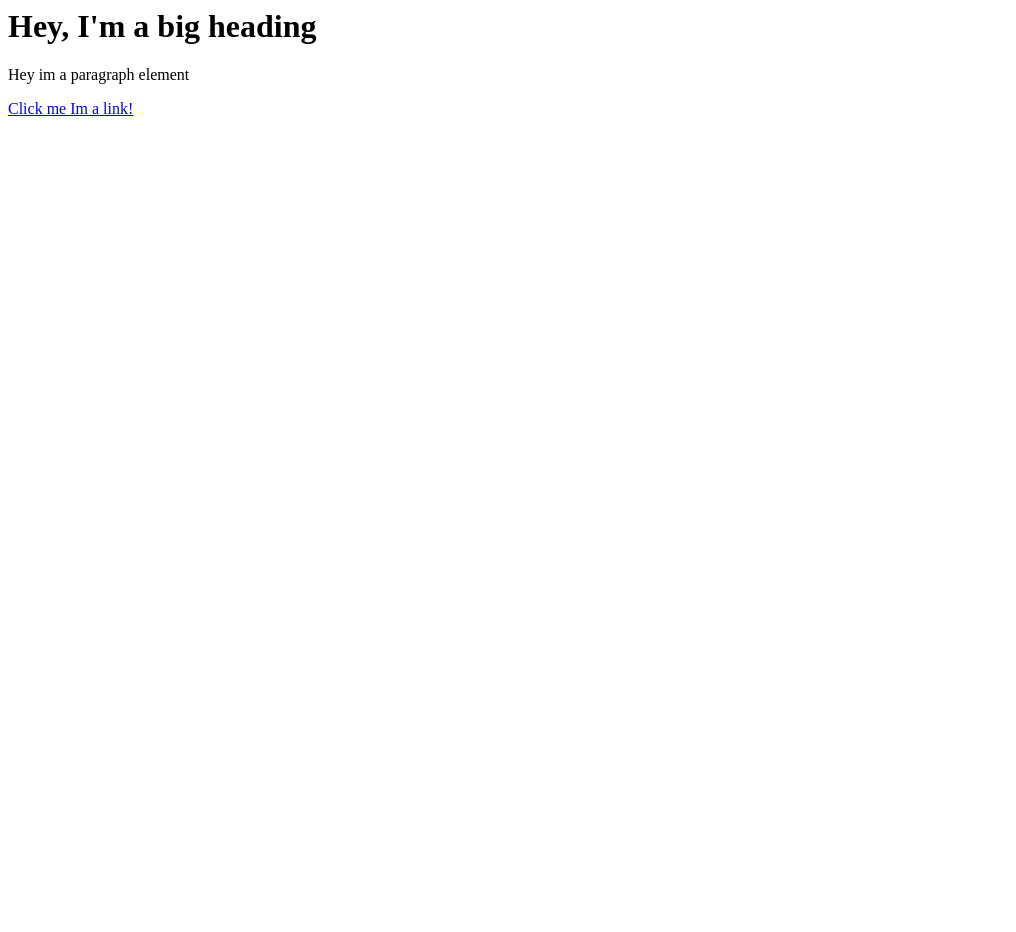
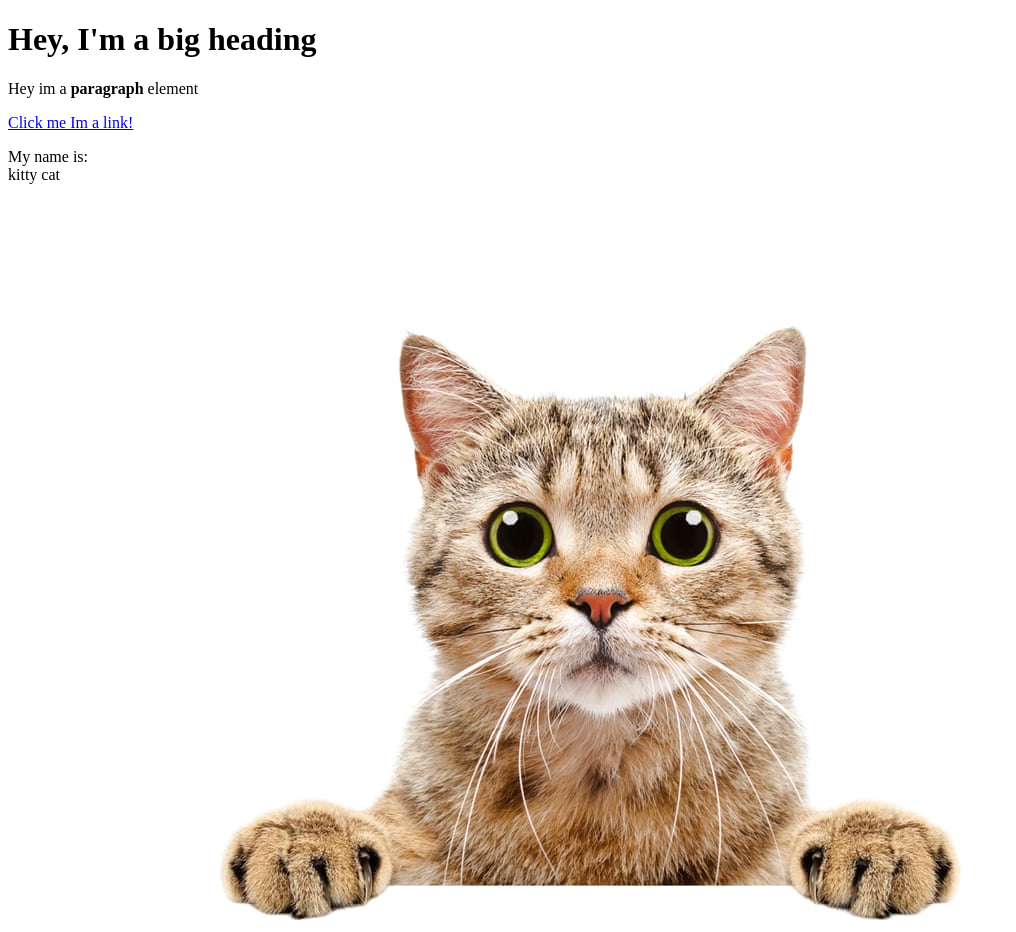
Before and after one commit to odunne22/cartoon-hero, a plain HTML site: page test1.html in a window 1280 px wide. Shown: the whole page, without its empty margins (0-1016 px from the left). Before the commit the page ends 800 px from the top, so only its background shows below. Drawn offline with Linux system fonts and the light colour scheme.

Commit message:
Added a cat image and a few more elements

```diff
--- a/test1.html
+++ b/test1.html
@@ -1,3 +1,15 @@
-<h1>Hey, I'm a big heading</h1>
-<p>Hey im a paragraph element</p>
-<a href="https://google.com" target="_blank" title="lets go to google">Click me Im a link!</a>
+<!DOCTYPE html>
+<html>
+<head>
+    <title>Test page</title>
+</head>
+<body>
+    <h1>Hey, I'm a big heading</h1>
+    <p>Hey im a <b>paragraph</b> element</p>
+    <a href="https://google.com" target="_blank" title="lets go to google">Click me Im a link!</a>
+    <p>My name is:<br>
+        kitty cat
+    </p>
+    <img src="img/cat.jpeg">
+</body>
+</html>
```
Also changed, not shown: img/cat.jpeg (added).
